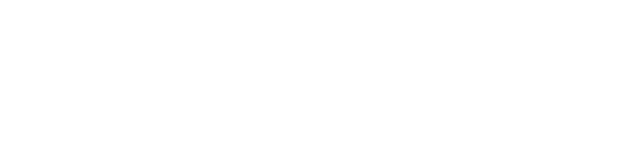
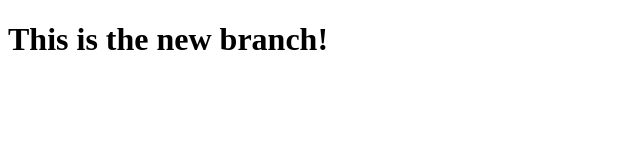
Before and after one commit to davidallison12/git-practice, a plain HTML site: page index.html in a window 1280 px wide. Shown: the whole page, without its empty margins (0-640 px from the left). Drawn offline with Linux system fonts and the light colour scheme.

Commit message:
Added text to new branch

```diff
--- a/index.html
+++ b/index.html
@@ -7,6 +7,6 @@
     <title>Document</title>
 </head>
 <body>
-
+    <h1>This is the new branch!</h1>
 </body>
 </html>
```
